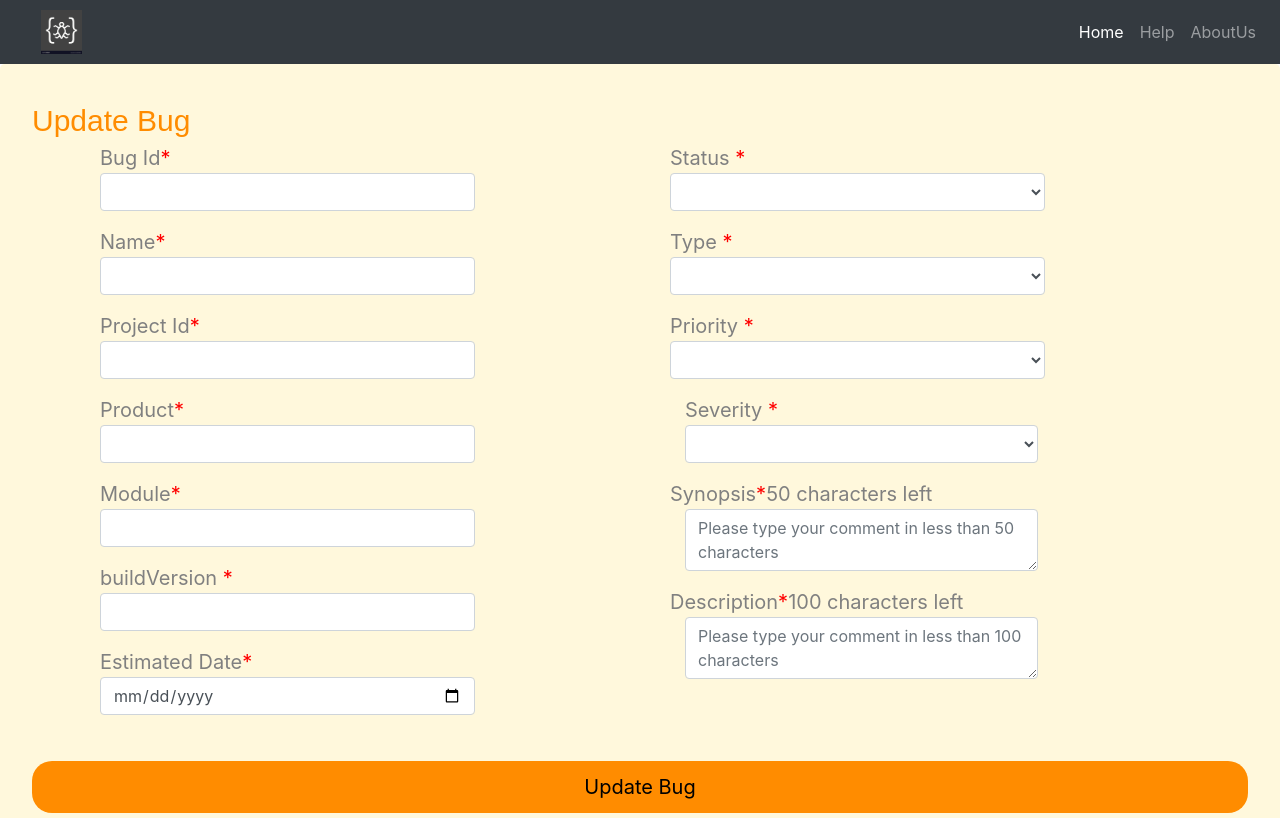
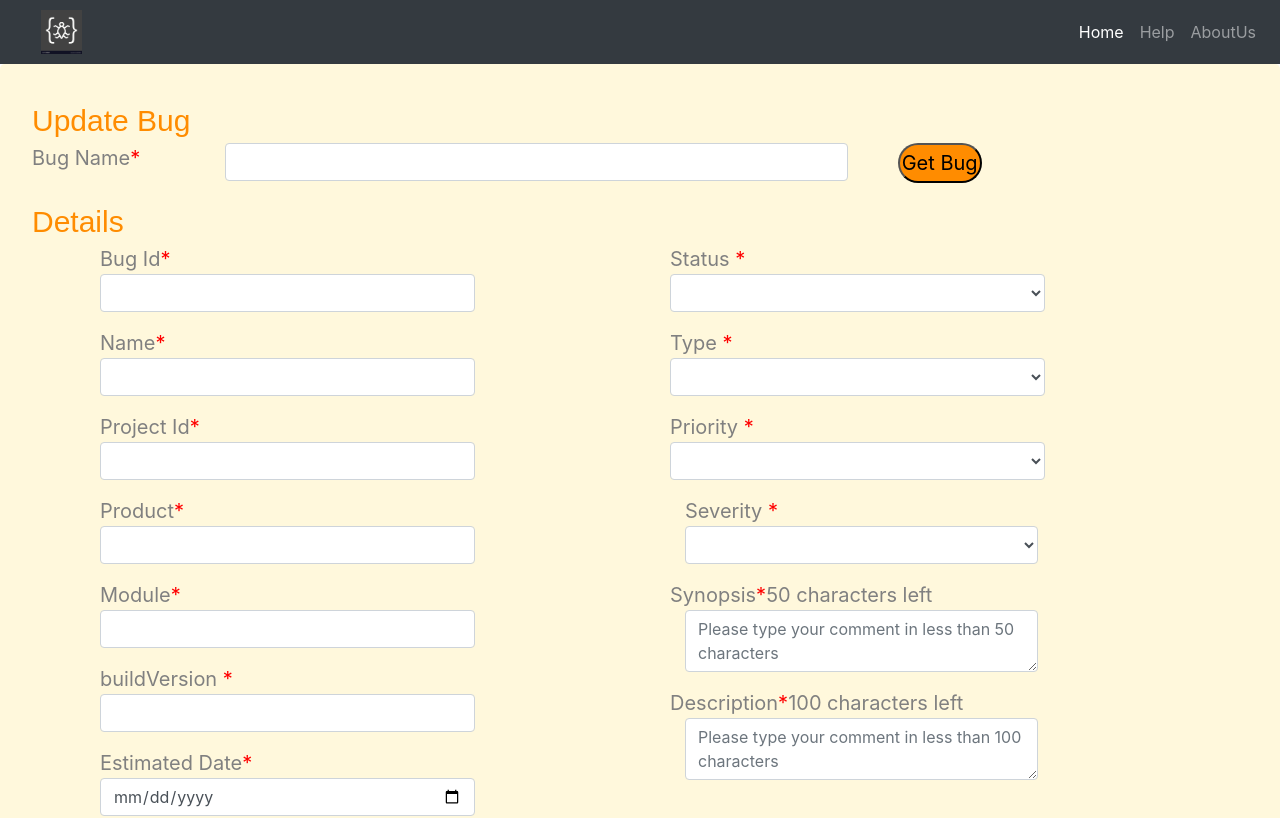
Before and after one commit to rinkuagarwal/BTS-Angular-Complete, an Angular app: page /update in a window 1280 px wide. Shown: the top 818 px of the page. Built offline with nearby package versions, Linux system fonts and the light colour scheme.

Commit message:
changes in update and delete function in get bugs

```diff
--- a/src/app/bug.service.ts
+++ b/src/app/bug.service.ts
@@ -7,6 +7,9 @@ const URL='http://localhost:8081/bug/'
 })
 export class BugService {
   constructor(private http: HttpClient) { }
+  delete(bugid:number  ){
+    return this.http.delete(URL+bugid);
+  }
   //service for create bug
   saveBug(bug: Bug) {
     return this.http.post(URL,bug, {
--- a/src/app/create-bug/create-bug.component.ts
+++ b/src/app/create-bug/create-bug.component.ts
@@ -29,7 +29,7 @@ export class CreateBugComponent implements OnInit {//controller
     },
     error=> {
       console.log(error);
-      alert('error happenned..')
+      alert('Form invalid..')
     })
 
   }
--- a/src/app/get-bug/get-bug.component.html
+++ b/src/app/get-bug/get-bug.component.html
@@ -62,7 +62,8 @@
 					<td scope="col" style="border: 2px solid #000000;"><b>Type</b></td>
 					<td scope="col" style="border: 2px solid #000000;"><b>ProjectId</b></td>
 					<td scope="col" style="border: 2px solid #000000;"><b>Product</b></td>
-					<td scope="col" style="border: 2px solid #000000;"><b>Estimated Date</b></td>
+          <td scope="col" style="border: 2px solid #000000;"><b>Estimated Date</b></td>
+          <td scope="col" style="border: 2px solid #000000;"><b>Delete</b></td>
 				</thead>
         <tbody id='bugsTable' style="border: 2px solid #000000;width:100%;background-color: rgb(236, 233, 233)">
 
@@ -74,6 +75,7 @@
               <td>{{bug1.projectId}}</td>
               <td>{{bug1.product}}</td>
               <td>{{bug1.eta |date:'M/d/yy'}}</td>
+              <td><button (click)='this.deleteBug(bug1.id, i)'>X</button></td>
 
 
             </tr>
--- a/src/app/get-bug/get-bug.component.ts
+++ b/src/app/get-bug/get-bug.component.ts
@@ -16,6 +16,22 @@ export class GetBugComponent implements OnInit {//controller
   reloadPage() {
     window.location.reload();
  }
+ deleteBug(id:number, index:number){
+  var txt;
+  var r = confirm("Press OK to delete the bug " + name);
+  if (r == true) {
+  const observable = this.bugService.delete(id);
+  observable.subscribe(response=> this.bugArray.splice(index,1));
+  alert("Bug Deleted Successfully");
+}
+else{
+
+    alert('Bug not deleted..');
+  }
+}
+
+
+
 getBug(name:any)
 {
   const bugName =name;
--- a/src/app/update-bug/update-bug.component.css
+++ b/src/app/update-bug/update-bug.component.css
@@ -57,6 +57,16 @@ li a{
   font-size: 20px;
   border-collapse: collapse;
 }
-.btn-first:hover {
+.btn-first:hover,.button:hover {
   background-color: yellow;
 }
+.button{
+  border-radius: 20px;
+  background-color: darkorange;
+  color: black;
+  padding: 2px;
+  height:40px;
+  color: black;
+  font-size: 20px;
+  border-collapse: collapse;
+}
--- a/src/app/update-bug/update-bug.component.html
+++ b/src/app/update-bug/update-bug.component.html
@@ -12,8 +12,21 @@
 </head>
 
 <body>
-  <form id="updateBug" class="jumbotron" style="padding-top: 34px">
-    <p class="para1">Update Bug</p>
+
+    <form id="updateBug" class="jumbotron" style="padding-top: 34px;color: grey;
+    font-size: 20px;
+    background-color: cornsilk;
+    width: auto;
+    height: auto;">
+		<p class="para1">Update Bug</p>
+		<div class="form-group row searchForm">
+
+			<label for="bugName" class="col-sm-2 bugLabel"  >Bug Name<span style="color: red">*</span></label>
+			<input class="form-control col-sm-6" [(ngModel)]='name'  style="margin-right:50px"  name='bugName' id='bugName'>
+
+		<button type="button" id="searchBug" class="button" (click)="getBug()">Get Bug</button>
+	</div>
+    <p class="para1">Details</p>
     <div class="container">
       <div class="row">
         <div class="col">
--- a/src/app/update-bug/update-bug.component.ts
+++ b/src/app/update-bug/update-bug.component.ts
@@ -10,10 +10,32 @@ import { BugService } from '../bug.service';
 export class UpdateBugComponent implements OnInit {//controller
   title:string = 'Create Bug';
   bug:Bug=new Bug(); //model -stores all form data
-  bugArray:Bug[]=[];
+
+  bugArray:any;
+  bugResult:any;
+  name:String="";
 
   constructor(private bugService:BugService) { }
-
+  getBug() {
+    const bugName = this.name.trim();
+    if (bugName) {
+      const promise = this.bugService.getBug(bugName);
+      promise.subscribe(response => {
+        this.bugResult = response;
+        console.log(this.bugResult);
+        if(this.bugResult){
+            this.bug=this.bugResult;
+          }
+        else{
+          alert("Bug Name not in records");
+        }
+      },
+        error => {
+          console.log(error);
+          alert('error happened..')
+        })
+    }
+  }
   updateBug()
   {const promise = this.bugService.update(this.bug,this.bug.id);
     promise.subscribe(response=> {
```
